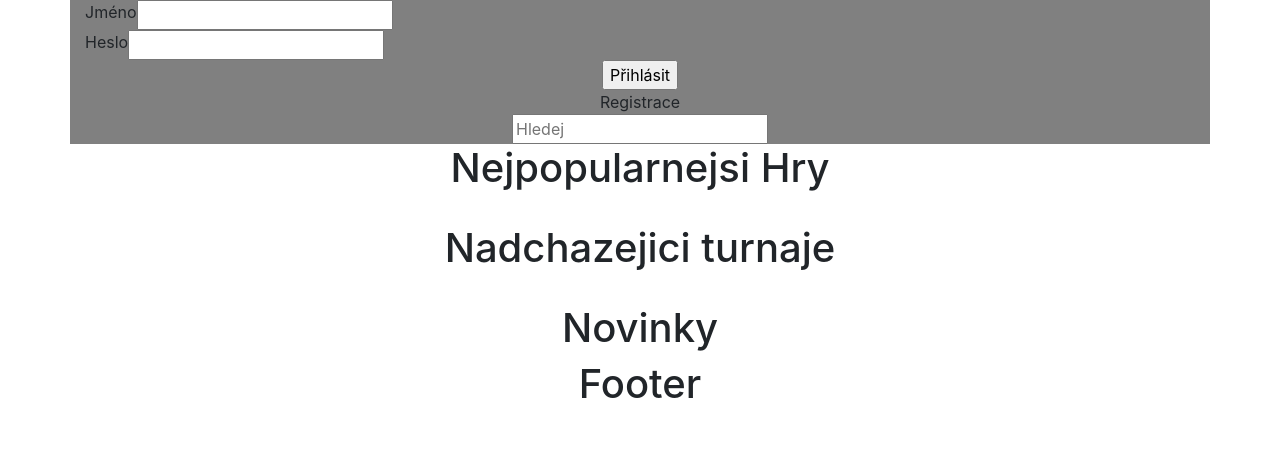
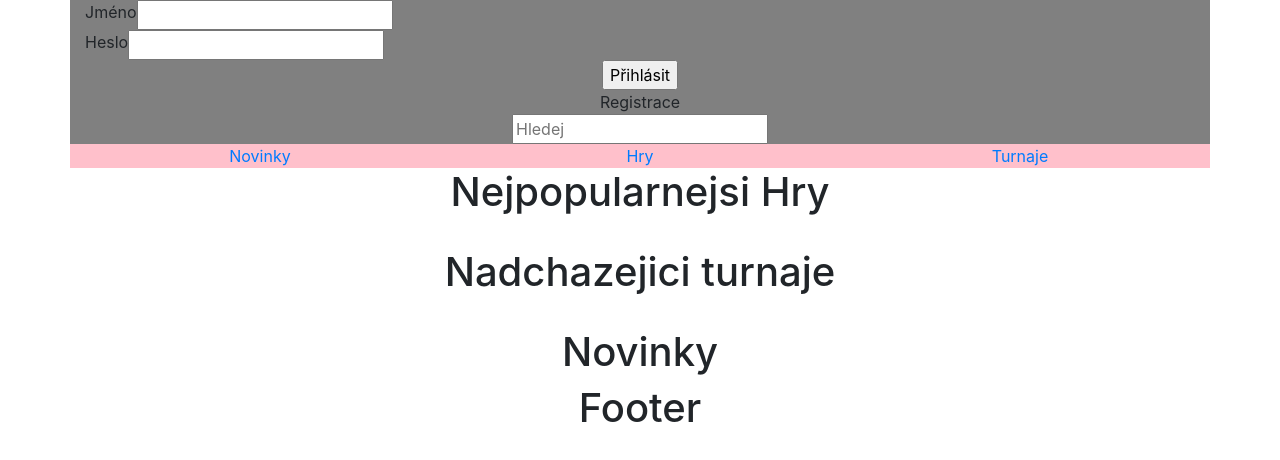
Before and after one commit to Endrych/IIS--Projekt, a React (Create React App) app in the folder SPA/: page / in a window 1280 px wide. Shown: the top 460 px of the page. Built offline with nearby package versions, Linux system fonts and the light colour scheme.

Commit message:
Header layout done

```diff
--- a/SPA/src/components/Header/Header.js
+++ b/SPA/src/components/Header/Header.js
@@ -1,16 +1,14 @@
 import React, { Component } from "react";
+
 import HeaderLoginLink from "./HeaderLoginLink.js";
 import HeaderLoginFields from "./HeaderLoginFields.js";
+import HeaderNavigationBar from "./HeaderNavigationBar";
+
 import { Row, Col, NavLink } from "reactstrap";
-
 import MediaQuery from "react-responsive";
-
 //TODO: Nahradit lupu
 
 class Header extends Component {
-	constructor(props) {
-		super(props);
-	}
 
 	state = {};
 
@@ -18,12 +16,17 @@ class Header extends Component {
 		return (
 			<Row>
 				<Col xs="12" sm="12">
-					<MediaQuery minWidth={1000}>
-						<HeaderLoginFields />
-					</MediaQuery>
-					<MediaQuery maxWidth={999}>
-						<HeaderLoginLink />
-					</MediaQuery>
+					<Row>
+						<Col xs="12" sm="12">
+							<MediaQuery minWidth={992}>
+								<HeaderLoginFields />
+							</MediaQuery>
+							<MediaQuery maxWidth={991}>
+								<HeaderLoginLink />
+							</MediaQuery>
+						</Col>
+					</Row>
+					<HeaderNavigationBar />
 				</Col>
 			</Row>
 		);
--- /dev/null
+++ b/SPA/src/components/Header/HeaderNavigationBar.js
@@ -0,0 +1,27 @@
+import React from "react";
+import { NavLink } from "react-router-dom";
+import { Row, Col } from "reactstrap";
+
+const HeaderNavigationBar = () => {
+	return (
+		<Row style={{ backgroundColor: "pink" }}>
+			<Col xs="12" sm="12" lg="4">
+				<div className="header__nav-link--visible">
+					<NavLink to="/news">Novinky</NavLink>
+				</div>
+			</Col>
+			<Col xs="12" sm="12"  lg="4">
+				<div className="header__nav-link--visible">
+					<NavLink to="/games">Hry</NavLink>
+				</div>
+			</Col>
+			<Col  xs="12" sm="12"  lg="4">
+				<div className="header__nav-link--visible">
+					<NavLink to="/tournaments">Turnaje</NavLink>
+				</div>
+			</Col>
+		</Row>
+	);
+};
+
+export default HeaderNavigationBar;
```
